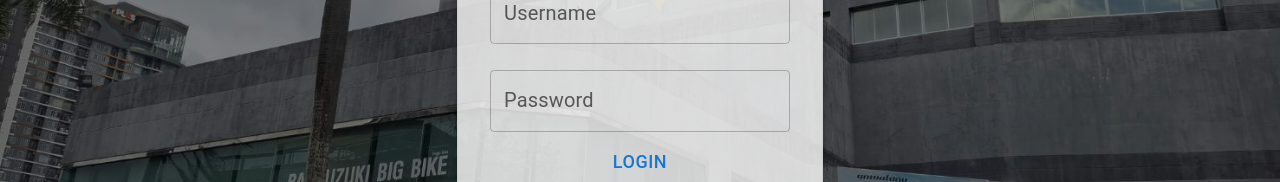
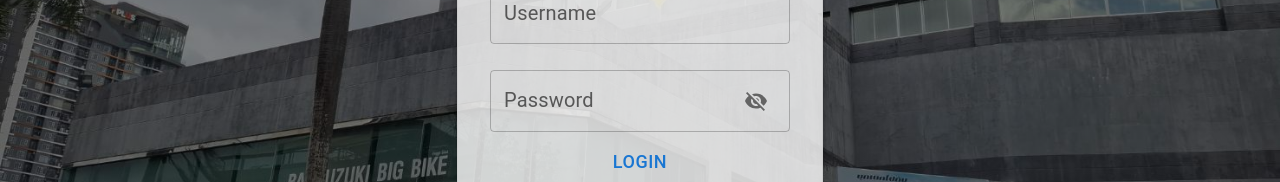
Before and after one commit to PeaTheeravee/AirCheck-WebApp-Project, a React (Create React App) app in the folder frontend/: page /login in a window 1280 px wide. Shown: the part 349-531 px from the top of the page. Built offline with nearby package versions, Linux system fonts and the light colour scheme.

Commit message:
Add a Show Code button to the login page

```diff
--- a/frontend/src/pages/login.js
+++ b/frontend/src/pages/login.js
@@ -1,13 +1,20 @@
 import React, { useState } from "react";
 import { useNavigate } from "react-router-dom";
-import { Box, TextField, Button, Typography } from "@mui/material";
-import backgroundImage from "../assets/background.jpg"; // ✅ Import รูป
+import { Box, TextField, Button, Typography, IconButton, InputAdornment } from "@mui/material";
+import { Visibility, VisibilityOff } from "@mui/icons-material";
+import backgroundImage from "../assets/background.jpg";
 
 const Login = () => {
     const [username, setUsername] = useState("");
     const [password, setPassword] = useState("");
+    const [showPassword, setShowPassword] = useState(false);
+
     const [error, setError] = useState("");
     const navigate = useNavigate();
+
+    const handleTogglePassword = () => {
+        setShowPassword((prev) => !prev);
+    };
 
     const handleLogin = async (e) => {
         e.preventDefault();
@@ -61,7 +68,7 @@ const Login = () => {
                     boxShadow: 3,
                     width: 300,
                     textAlign: "center",
-                    backgroundColor: "rgba(255, 255, 255, 0.8)" // ✅ ทำให้กล่องโปร่งแสง
+                    backgroundColor: "rgba(255, 255, 255, 0.8)"
                 }}
             >
                 <Typography variant="h5" mb={2}>Login</Typography>
@@ -79,13 +86,22 @@ const Login = () => {
                     />
                     <TextField
                         label="Password"
-                        type="password"
+                        type={showPassword ? "text" : "password"} // ✅ เปลี่ยน type เป็น 'text' เมื่อ showPassword เป็น true
                         variant="outlined"
                         fullWidth
                         margin="normal"
                         value={password}
                         onChange={(e) => setPassword(e.target.value)}
-                        InputProps={{ style: { fontSize: "20px" } }}
+                        InputProps={{
+                            style: { fontSize: "20px" },
+                            endAdornment: (
+                                <InputAdornment position="end">
+                                    <IconButton onClick={handleTogglePassword}>
+                                        {showPassword ? <Visibility /> : <VisibilityOff />}
+                                    </IconButton>
+                                </InputAdornment>
+                            ),
+                        }}
                         InputLabelProps={{ style: { fontSize: "20px" } }}
                     />
 
```
